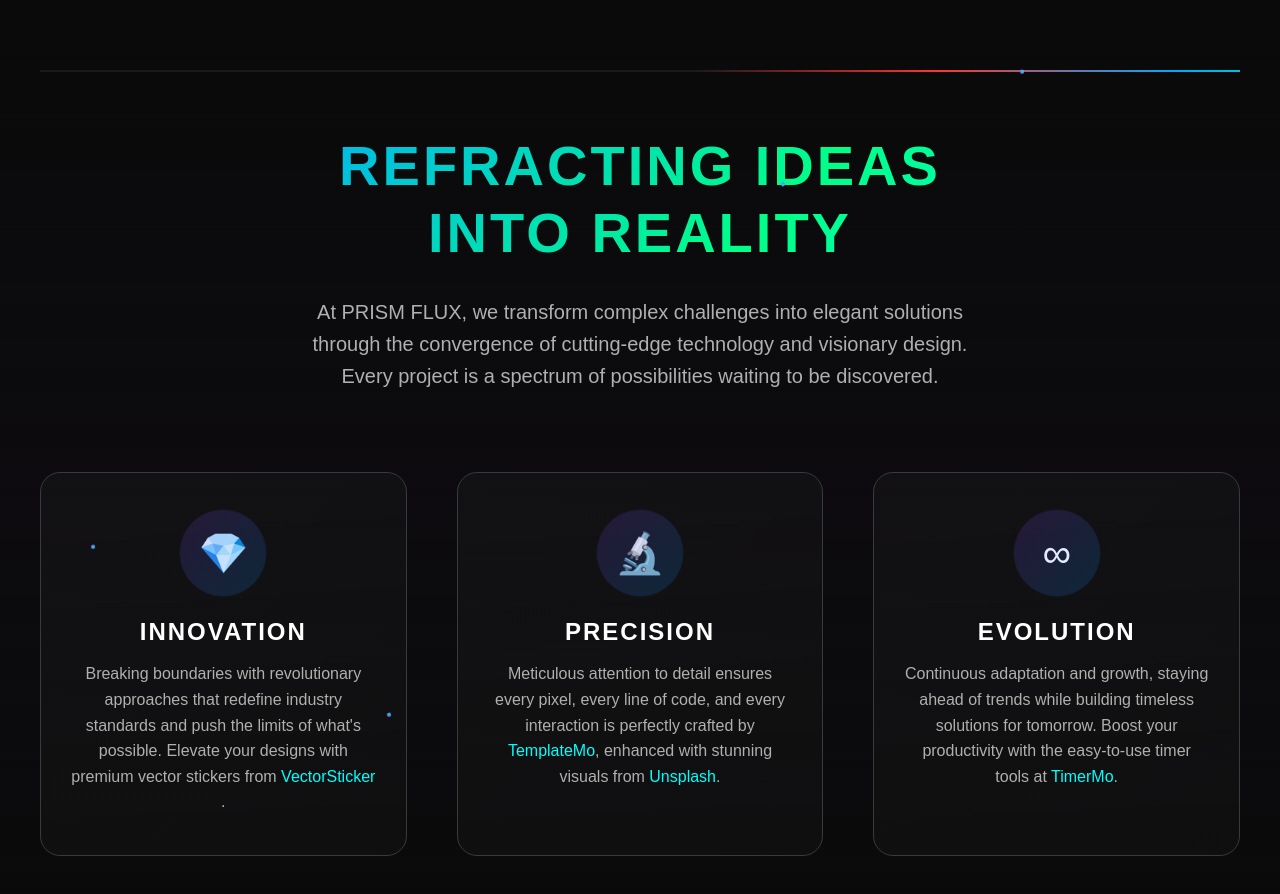
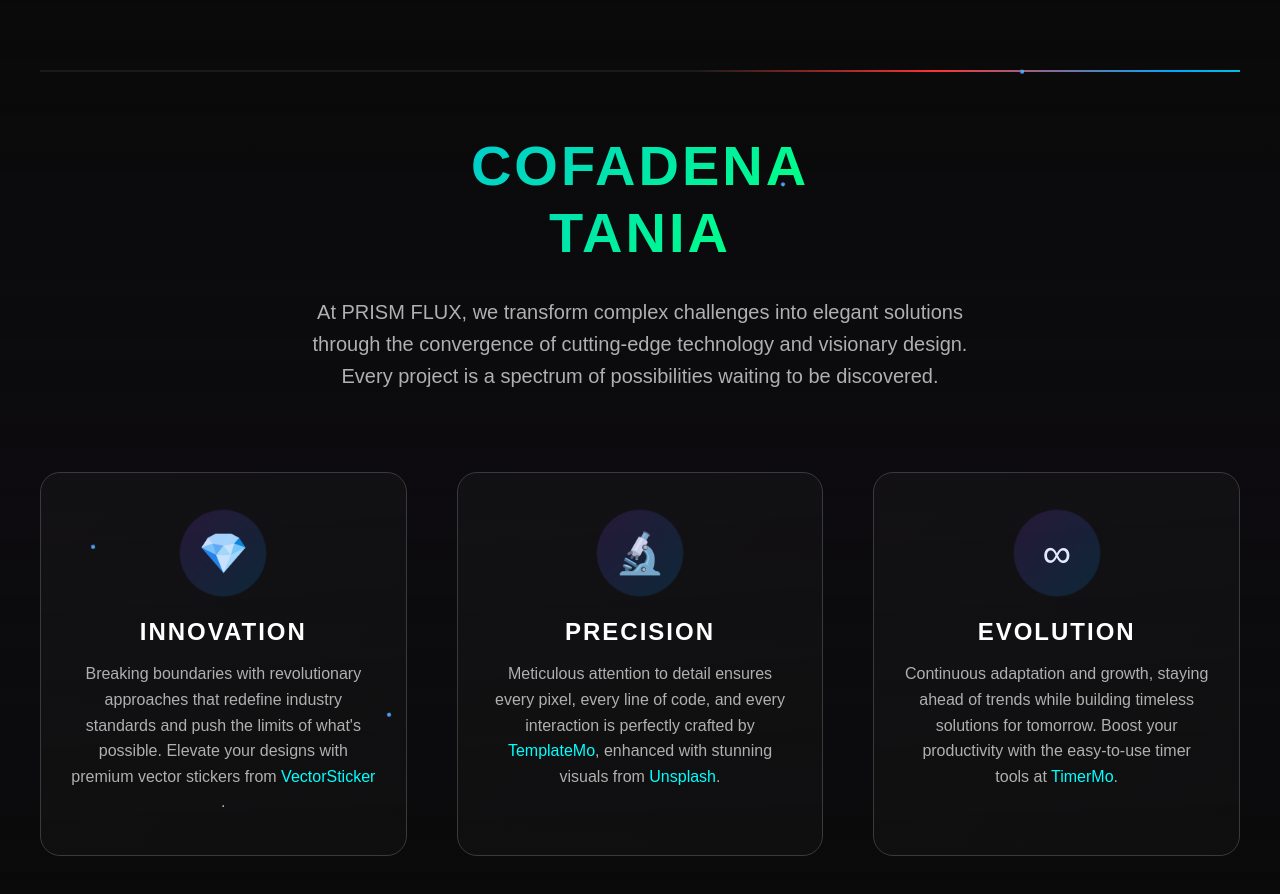
Before and after one commit to cruztania2803-cell/tan, a plain HTML site: page index.html in a window 1280 px wide. Shown: the part 900-1794 px from the top of the page. Drawn offline with Linux system fonts and the light colour scheme.

Commit message:
Update index.html

```diff
--- a/index.html
+++ b/index.html
@@ -81,7 +81,7 @@ https://templatemo.com/tm-600-prism-flux
             <div class="prism-line"></div>
 
             <h2 class="philosophy-headline">
-                Refracting Ideas<br>Into Reality
+               cofadena<br>tania
             </h2>
 
             <p class="philosophy-subheading">
@@ -318,4 +318,5 @@ https://templatemo.com/tm-600-prism-flux
     </footer>
 <script src="templatemo-prism-scripts.js"></script>
 </body>
+
 </html>
```
